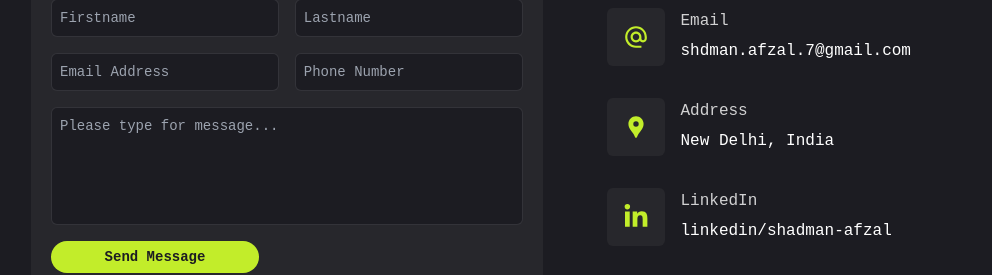
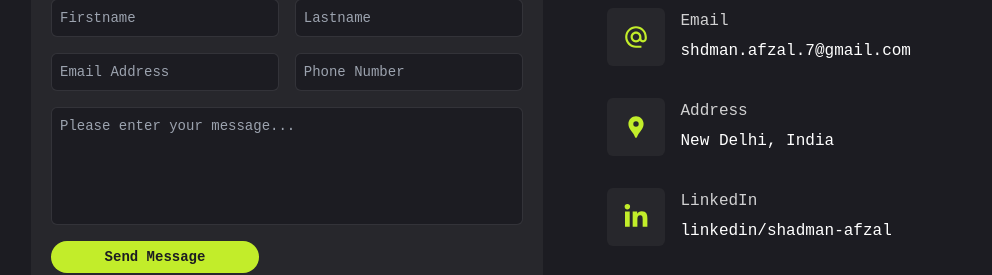
Before and after one commit to ShadmanAfzal/portfolio-next-js, a Next.js app: page /contact in a window 1280 px wide. Shown: the part 253-528 px from the top of the page, without its empty margins (144-1136 px from the left). Built offline with nearby package versions, Linux system fonts and the light colour scheme; no server answers; a web font is replaced by a local one.

Commit message:
fix: typo

```diff
--- a/src/app/contact/page.tsx
+++ b/src/app/contact/page.tsx
@@ -92,7 +92,7 @@ export default function Contact() {
               <textarea
                 name='message'
                 className='text-white flex-1 rounded-md p-2 bg-background border border-white/10 focus:border-primary text-sm outline-none resize-none'
-                placeholder='Please type for message...'
+                placeholder='Please enter your message...'
                 required
                 rows={5}
                 autoComplete='off'
```
